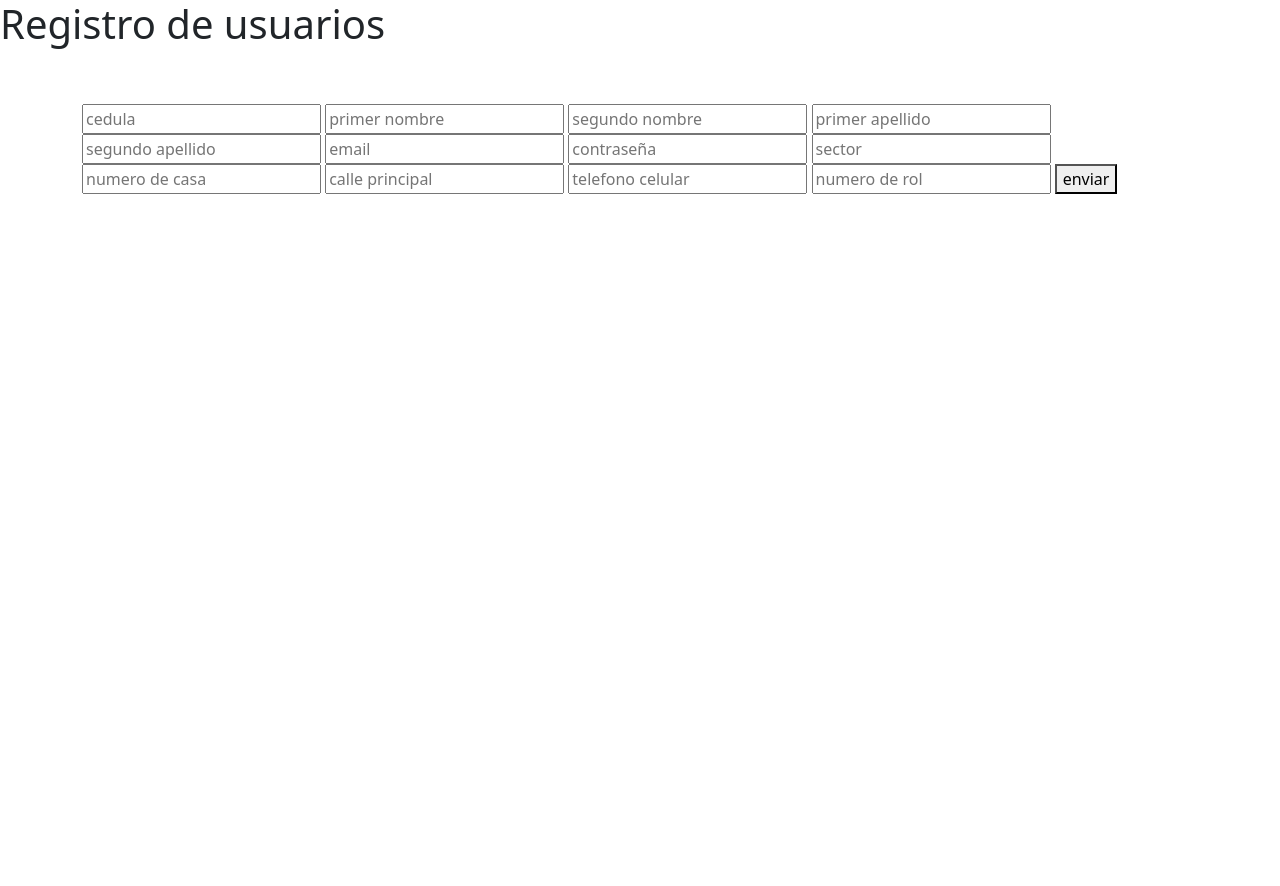
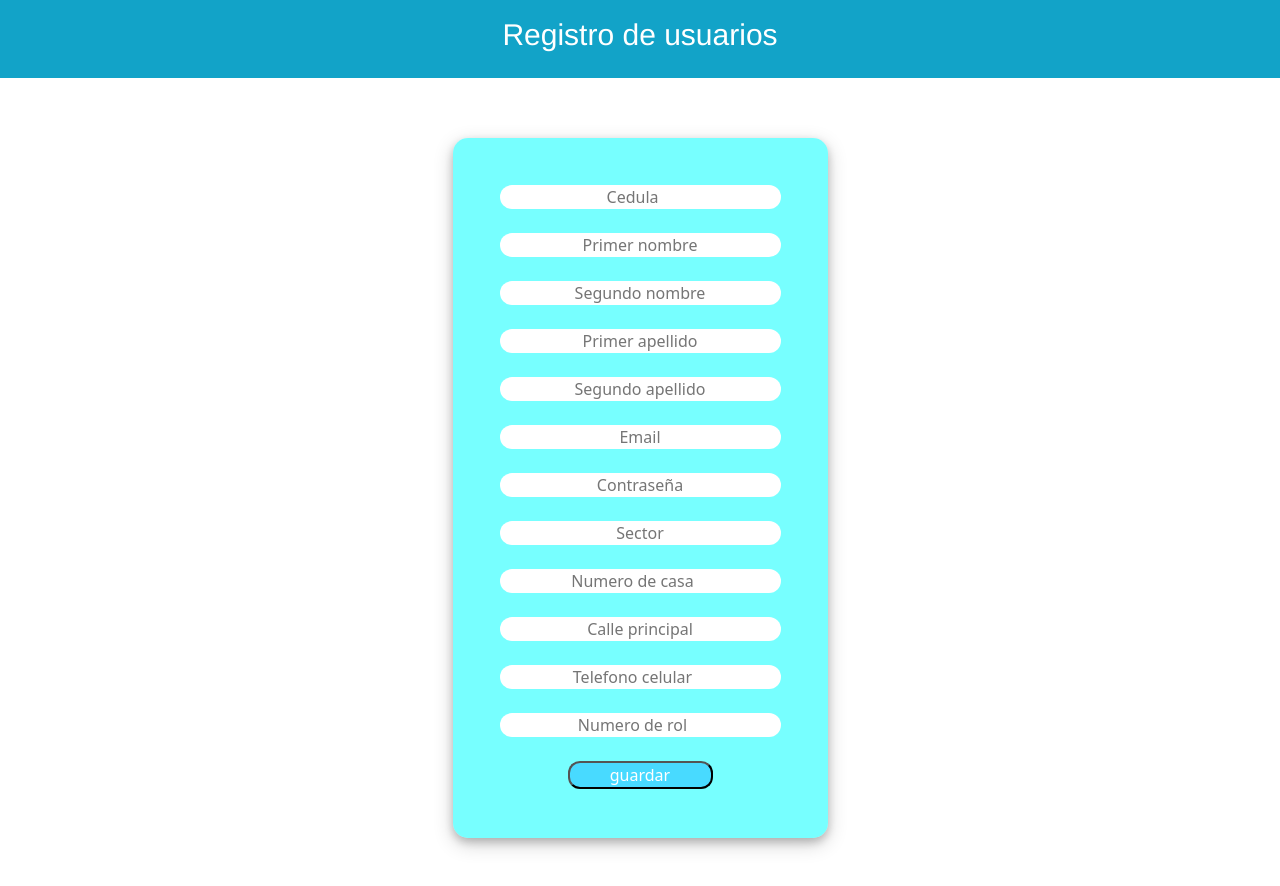
Before and after one commit to jossalajop/proyecto_facturacion, a Flask app: page /usuarios in a window 1280 px wide. Before the commit the page ends 194 px from the top, so only its background shows below. Run offline with Flask 2, Linux system fonts and the light colour scheme; some libraries are stand-ins or nearby versions.

Commit message:
avances del sprin

```diff
--- a/enviar_roles.py
+++ b/enviar_roles.py
@@ -23,5 +23,4 @@ def insert_roles():
         nombrer = request.form['nombrer']
         cur.execute("INSERT INTO roles (id_rol, nombrer) VALUES (%s,%s)", (id_rol, nombrer))
         conn.commit()
-        flash('finalizado')
-        return 'exito'
+        return render_template('admin.html')
--- a/enviar_usuario.py
+++ b/enviar_usuario.py
@@ -36,4 +36,4 @@ def insert_usuarios():
         (id_user, nombre1,nombre2,apellido1,apellido2,email,clave,sector,numero_casa,calle_pri,telefono,id_rol))
         conn.commit()
         flash('finalizado')
-        return 'el registro usuario se guardó'
+        return render_template('admin.html')
--- /dev/null
+++ b/login.py
@@ -0,0 +1,35 @@
+from flask import Flask, render_template, request,flash, session
+import psycopg2 #pip install psycopg2
+import psycopg2.extras
+
+from app import *
+
+DB_HOST = "localhost"
+DB_NAME = "sistemafactura"
+DB_USER = "postgres"
+DB_PASS = "56789"
+
+conn = psycopg2.connect(dbname=DB_NAME, user=DB_USER, password=DB_PASS, host=DB_HOST)
+
+
+
+@app.route('/log')
+def login():
+    return render_template('login.html')
+
+@app.route('/valid', methods=['POST'])
+def valid_user():
+    cursor=conn.cursor(cursor_factory=psycopg2.extras.DictCursor)
+    if request.method == 'POST':
+        email = request.form['email']
+        passw = request.form['pass']
+        id = request.form['id']
+
+        cursor.execute('SELECT * FROM usuario WHERE email = %s AND clave =%s AND id_rol=%s', (email, passw,id))
+        acount = cursor.fetchone()
+
+    if acount:
+
+        return render_template('admin.html')
+    else:
+        return render_template('login.html')
--- /dev/null
+++ b/static/css/registro.css
@@ -0,0 +1,48 @@
+*{
+    margin: 0%;
+    padding: 0%;
+
+}
+.header{
+    background-color:rgb(18, 163, 200);
+    text-align: center;
+    padding: 17px;
+    color: rgb(255, 255, 255);
+}
+h1{
+    font-size: 30px;
+    font-family:'Franklin Gothic Medium', 'Arial Narrow', Arial, sans-serif;
+}
+
+.container{
+    height: 700px;
+    width: 375px;
+    background:rgba(0, 255, 255, 0.534);
+    display: flex;
+    flex-direction: column;
+    padding: 47px;
+    box-shadow: 0 4px 8px 0 rgba(0, 0, 0, 0.2), 0 6px 20px 0 rgba(0, 0, 0, 0.19);
+    -webkit-box-shadow: 0 4px 8px 0 rgba(0, 0, 0, 0.2), 0 6px 20px 0 rgba(0, 0, 0, 0.19);
+    -moz-box-shadow: 0 4px 8px 0 rgba(0, 0, 0, 0.2), 0 6px 20px 0 rgba(0, 0, 0, 0.19);
+    border-radius:15px;
+    margin-top: 60px;
+
+}
+
+.boton{
+    background-color:rgb(72, 218, 255);
+    color:rgb(255, 255, 255);
+    margin-left: auto;
+    margin-right: auto;
+    width: 145px;
+    border-radius: 12px;
+ }
+.input{
+    border-radius: 12px;
+    border: 0px;
+    text-align: center;
+}
+.input:hover{
+    background-color: rgba(228, 234, 240, 0.791);
+    color: black;
+}
--- a/templates/home.html
+++ b/templates/home.html
@@ -13,7 +13,7 @@
   <link href="https://cdn.jsdelivr.net/npm/bootstrap@5.0.2/dist/css/bootstrap.min.css" rel="stylesheet"
     integrity="sha384-EVSTQN3/azprG1Anm3QDgpJLIm9Nao0Yz1ztcQTwFspd3yD65VohhpuuCOmLASjC" crossorigin="anonymous">
   <link rel="stylesheet" href="{{ url_for('static',filename='css/main.css')}}">
-  <title>Hello, world!</title>
+  <title>login</title>
 </head>
 
 <body >
--- a/templates/registro.html
+++ b/templates/registro.html
@@ -12,27 +12,30 @@
 
   <link href="https://cdn.jsdelivr.net/npm/bootstrap@5.0.2/dist/css/bootstrap.min.css" rel="stylesheet"
     integrity="sha384-EVSTQN3/azprG1Anm3QDgpJLIm9Nao0Yz1ztcQTwFspd3yD65VohhpuuCOmLASjC" crossorigin="anonymous">
+    <link rel="stylesheet" href="/static/css/registro.css">
 
   <title>registro de usuario</title>
 </head>
 <body>
-  <h1>Registro de usuarios</h1><br><br>
+  <header class="header">
+    <h1>Registro de usuarios</h1>
+  </header>
     <form action="/user" method="post">
         <div class="container">
-            <input type="number" placeholder="cedula" name="id_usuario">
-            <input type="text" placeholder="primer nombre" name="nombre1">
-            <input type="text" placeholder="segundo nombre" name="nombre2">
-            <input type="text" placeholder="primer apellido" name="apellido1">
-            <input type="text" placeholder="segundo apellido" name="apellido2">
-            <input type="email" placeholder="email" name="email">
-            <input type="password" placeholder="contraseña" name="clave">
-            <input type="text" placeholder="sector" name="sector">
-            <input type="number" placeholder="numero de casa" name="n_casa">
-            <input type="text" placeholder="calle principal" name="calle_p">
-            <input type="text" placeholder="telefono celular" name="telefono">
-            <input type="number" placeholder="numero de rol" name="id_rol">
-            <button>enviar</button>
-        </div>
+            <input type="number" placeholder="Cedula" name="id_usuario"        class="input"><br>
+            <input type="text" placeholder="Primer nombre" name="nombre1"      class="input"><br>
+            <input type="text" placeholder="Segundo nombre" name="nombre2"     class="input"><br>
+            <input type="text" placeholder="Primer apellido" name="apellido1"  class="input"><br>
+            <input type="text" placeholder="Segundo apellido" name="apellido2" class="input"><br>
+            <input type="email" placeholder="Email" name="email"               class="input"><br>
+            <input type="password" placeholder="Contraseña" name="clave"       class="input"><br>
+            <input type="text" placeholder="Sector" name="sector"              class="input"><br>
+            <input type="number" placeholder="Numero de casa" name="n_casa"    class="input"><br>
+            <input type="text" placeholder="Calle principal" name="calle_p"    class="input"><br>
+            <input type="number" placeholder="Telefono celular" name="telefono"  class="input"><br>
+            <input type="number" placeholder="Numero de rol" name="id_rol"     class="input"><br>
+            <button class="boton">guardar</button>
+        </div><br><br>
     </form>
 </body>
 </html>
--- a/union.py
+++ b/union.py
@@ -1,6 +1,8 @@
 from enviar_roles import *
 from enviar_usuario import *
 from index import *
+from login import *
+
 
 if __name__ == '__main__':
     app.run(debug=True)
```
Also changed, not shown: static/css/login.css (added, +43 -0 lines), static/css/menu.css (added, +38 -0 lines), static/css/roles.css (added, +45 -0 lines), templates/admin.html (+10 -13 lines), templates/login.html (added, +31 -0 lines), templates/roles.html (+8 -7 lines).
